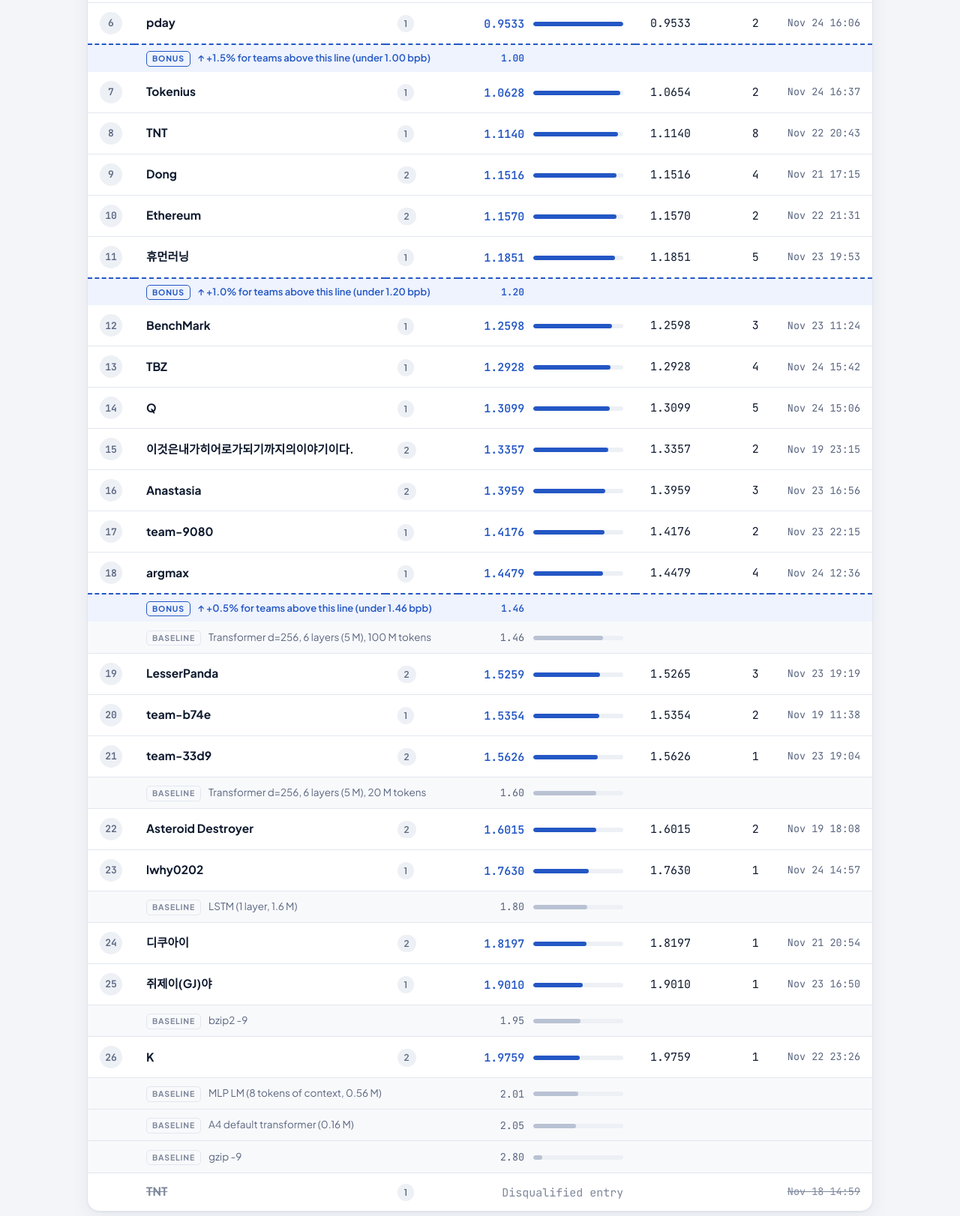
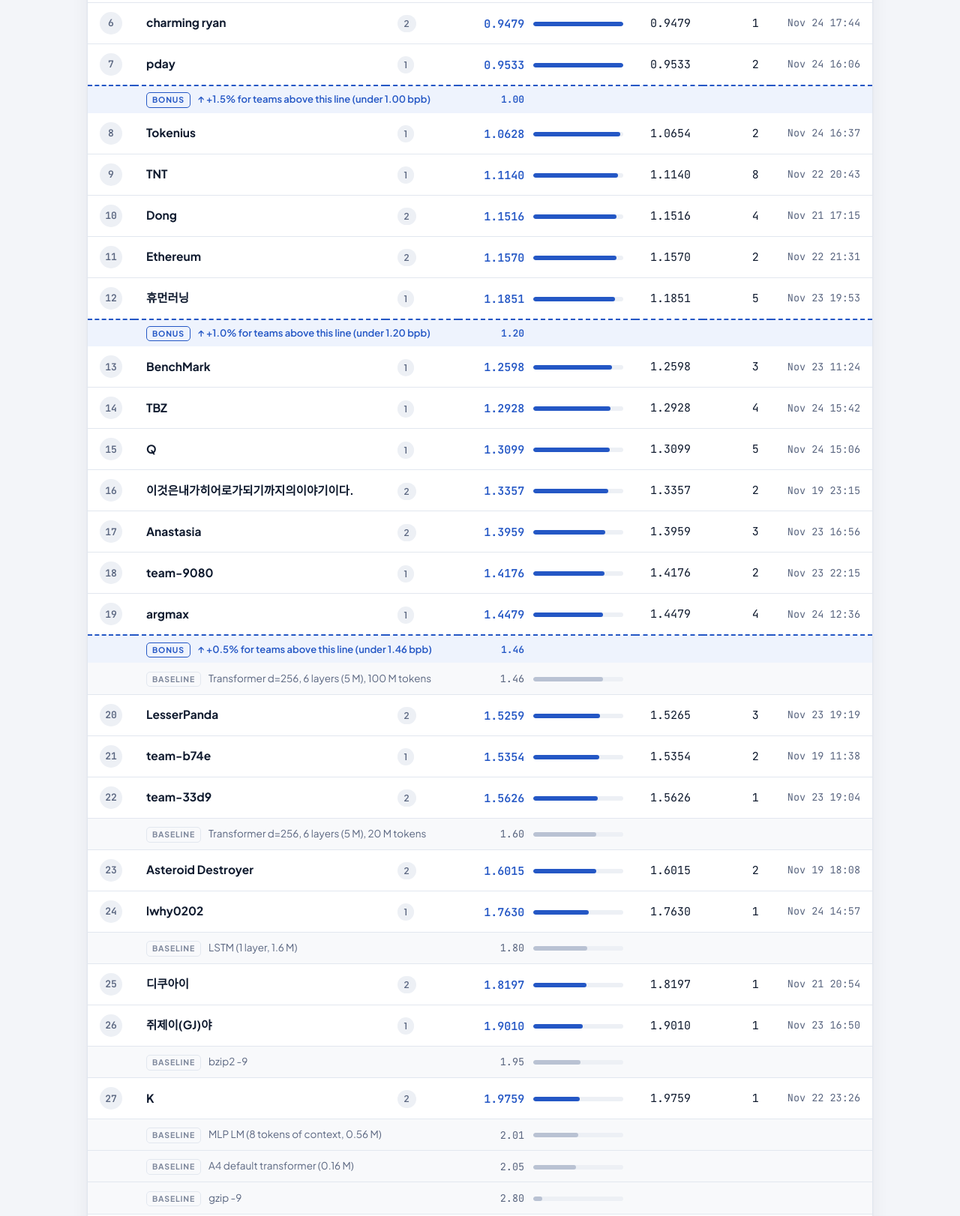
Before and after one commit to hongik-aicourses/mlf-leaderboard, a plain HTML site: page index.html in a window 1280 px wide. Shown: the part 771-2393 px from the top of the page at 75% size. Drawn offline with Linux system fonts and the light colour scheme.

Commit message:
Board 2026-11-24 17:54 KST

```diff
--- a/index.html
+++ b/index.html
@@ -97,13 +97,13 @@ footer{color:var(--faint);font-size:13px;padding:24px 0 48px}
 </div></header>
 <main class="wrap">
  <div class="stats">
-  <div class="stat"><div class="k">Teams</div><div class="v">26</div><div class="s">with a scored upload</div></div>
-  <div class="stat"><div class="k">Uploads</div><div class="v">119</div><div class="s">scored or rejected</div></div>
+  <div class="stat"><div class="k">Teams</div><div class="v">27</div><div class="s">with a scored upload</div></div>
+  <div class="stat"><div class="k">Uploads</div><div class="v">120</div><div class="s">scored or rejected</div></div>
   <div class="stat"><div class="k">Best score</div><div class="v">0.8468</div><div class="s">bits per byte</div></div>
   <div class="stat"><div class="k" id="cd-k">Closes in</div><div class="v" id="cd">&ndash;</div><div class="s">Wed 2 Dec, 23:59 KST</div></div>
  </div>
  <div class="board">
-  <div class="bar-head"><div><h2>Rankings</h2><div class="u">Ordered by each team's best score · updated 2026-11-24 17:14 KST</div></div>
+  <div class="bar-head"><div><h2>Rankings</h2><div class="u">Ordered by each team's best score · updated 2026-11-24 17:54 KST</div></div>
   <div class="filters" role="group" aria-label="Section"><button data-s="" aria-pressed="true">All sections</button><button data-s="1" aria-pressed="false">Section 1</button><button data-s="2" aria-pressed="false">Section 2</button></div></div>
   <div class="scroll"><table>
    <thead><tr><th>#</th><th>Team</th><th>Section</th><th class="num">Best (bpb)</th><th class="num hide-sm">Last</th><th class="num hide-sm">Uploads</th><th class="num hide-sm">Last upload</th></tr></thead>
@@ -113,34 +113,35 @@ footer{color:var(--faint);font-size:13px;padding:24px 0 48px}
 <tr class="team" data-section="2"><td class="rank"><span class="medal">3</span></td><td class="name">주식회사하이트진로</td><td><span class="chip">2</span></td><td class="score"><span class="num best">0.9015</span><span class="bar" aria-hidden="true"><i style="width:100.0%"></i></span></td><td class="num hide-sm">0.9015</td><td class="num hide-sm">7</td><td class="num when hide-sm">Nov 23 14:18</td></tr>
 <tr class="team" data-section="1"><td class="rank"><span class="medal">4</span></td><td class="name">team03</td><td><span class="chip">1</span></td><td class="score"><span class="num best">0.9069</span><span class="bar" aria-hidden="true"><i style="width:100.0%"></i></span></td><td class="num hide-sm">0.9071</td><td class="num hide-sm">16</td><td class="num when hide-sm">Nov 24 17:12</td></tr>
 <tr class="team" data-section="2"><td class="rank"><span class="medal">5</span></td><td class="name">기학기전문가</td><td><span class="chip">2</span></td><td class="score"><span class="num best">0.9191</span><span class="bar" aria-hidden="true"><i style="width:100.0%"></i></span></td><td class="num hide-sm">0.9191</td><td class="num hide-sm">10</td><td class="num when hide-sm">Nov 22 22:33</td></tr>
-<tr class="team" data-section="1"><td class="rank"><span class="medal">6</span></td><td class="name">pday</td><td><span class="chip">1</span></td><td class="score"><span class="num best">0.9533</span><span class="bar" aria-hidden="true"><i style="width:100.0%"></i></span></td><td class="num hide-sm">0.9533</td><td class="num hide-sm">2</td><td class="num when hide-sm">Nov 24 16:06</td></tr>
+<tr class="team" data-section="2"><td class="rank"><span class="medal">6</span></td><td class="name">charming ryan</td><td><span class="chip">2</span></td><td class="score"><span class="num best">0.9479</span><span class="bar" aria-hidden="true"><i style="width:100.0%"></i></span></td><td class="num hide-sm">0.9479</td><td class="num hide-sm">1</td><td class="num when hide-sm">Nov 24 17:44</td></tr>
+<tr class="team" data-section="1"><td class="rank"><span class="medal">7</span></td><td class="name">pday</td><td><span class="chip">1</span></td><td class="score"><span class="num best">0.9533</span><span class="bar" aria-hidden="true"><i style="width:100.0%"></i></span></td><td class="num hide-sm">0.9533</td><td class="num hide-sm">2</td><td class="num when hide-sm">Nov 24 16:06</td></tr>
 <tr class="line"><td class="rank"></td><td colspan="2"><span class="tag bonus">Bonus</span>&uarr; +1.5% for teams above this line (under 1.00 bpb)</td><td class="score"><span class="num">1.00</span><span class="bar" aria-hidden="true"></span></td><td class="num hide-sm"></td><td class="num hide-sm"></td><td class="hide-sm"></td></tr>
-<tr class="team" data-section="1"><td class="rank"><span class="medal">7</span></td><td class="name">Tokenius</td><td><span class="chip">1</span></td><td class="score"><span class="num best">1.0628</span><span class="bar" aria-hidden="true"><i style="width:96.9%"></i></span></td><td class="num hide-sm">1.0654</td><td class="num hide-sm">2</td><td class="num when hide-sm">Nov 24 16:37</td></tr>
-<tr class="team" data-section="1"><td class="rank"><span class="medal">8</span></td><td class="name">TNT</td><td><span class="chip">1</span></td><td class="score"><span class="num best">1.1140</span><span class="bar" aria-hidden="true"><i style="width:94.3%"></i></span></td><td class="num hide-sm">1.1140</td><td class="num hide-sm">8</td><td class="num when hide-sm">Nov 22 20:43</td></tr>
-<tr class="team" data-section="2"><td class="rank"><span class="medal">9</span></td><td class="name">Dong</td><td><span class="chip">2</span></td><td class="score"><span class="num best">1.1516</span><span class="bar" aria-hidden="true"><i style="width:92.4%"></i></span></td><td class="num hide-sm">1.1516</td><td class="num hide-sm">4</td><td class="num when hide-sm">Nov 21 17:15</td></tr>
-<tr class="team" data-section="2"><td class="rank"><span class="medal">10</span></td><td class="name">Ethereum</td><td><span class="chip">2</span></td><td class="score"><span class="num best">1.1570</span><span class="bar" aria-hidden="true"><i style="width:92.1%"></i></span></td><td class="num hide-sm">1.1570</td><td class="num hide-sm">2</td><td class="num when hide-sm">Nov 22 21:31</td></tr>
-<tr class="team" data-section="1"><td class="rank"><span class="medal">11</span></td><td class="name">휴먼러닝</td><td><span class="chip">1</span></td><td class="score"><span class="num best">1.1851</span><span class="bar" aria-hidden="true"><i style="width:90.7%"></i></span></td><td class="num hide-sm">1.1851</td><td class="num hide-sm">5</td><td class="num when hide-sm">Nov 23 19:53</td></tr>
+<tr class="team" data-section="1"><td class="rank"><span class="medal">8</span></td><td class="name">Tokenius</td><td><span class="chip">1</span></td><td class="score"><span class="num best">1.0628</span><span class="bar" aria-hidden="true"><i style="width:96.9%"></i></span></td><td class="num hide-sm">1.0654</td><td class="num hide-sm">2</td><td class="num when hide-sm">Nov 24 16:37</td></tr>
+<tr class="team" data-section="1"><td class="rank"><span class="medal">9</span></td><td class="name">TNT</td><td><span class="chip">1</span></td><td class="score"><span class="num best">1.1140</span><span class="bar" aria-hidden="true"><i style="width:94.3%"></i></span></td><td class="num hide-sm">1.1140</td><td class="num hide-sm">8</td><td class="num when hide-sm">Nov 22 20:43</td></tr>
+<tr class="team" data-section="2"><td class="rank"><span class="medal">10</span></td><td class="name">Dong</td><td><span class="chip">2</span></td><td class="score"><span class="num best">1.1516</span><span class="bar" aria-hidden="true"><i style="width:92.4%"></i></span></td><td class="num hide-sm">1.1516</td><td class="num hide-sm">4</td><td class="num when hide-sm">Nov 21 17:15</td></tr>
+<tr class="team" data-section="2"><td class="rank"><span class="medal">11</span></td><td class="name">Ethereum</td><td><span class="chip">2</span></td><td class="score"><span class="num best">1.1570</span><span class="bar" aria-hidden="true"><i style="width:92.1%"></i></span></td><td class="num hide-sm">1.1570</td><td class="num hide-sm">2</td><td class="num when hide-sm">Nov 22 21:31</td></tr>
+<tr class="team" data-section="1"><td class="rank"><span class="medal">12</span></td><td class="name">휴먼러닝</td><td><span class="chip">1</span></td><td class="score"><span class="num best">1.1851</span><span class="bar" aria-hidden="true"><i style="width:90.7%"></i></span></td><td class="num hide-sm">1.1851</td><td class="num hide-sm">5</td><td class="num when hide-sm">Nov 23 19:53</td></tr>
 <tr class="line"><td class="rank"></td><td colspan="2"><span class="tag bonus">Bonus</span>&uarr; +1.0% for teams above this line (under 1.20 bpb)</td><td class="score"><span class="num">1.20</span><span class="bar" aria-hidden="true"></span></td><td class="num hide-sm"></td><td class="num hide-sm"></td><td class="hide-sm"></td></tr>
-<tr class="team" data-section="1"><td class="rank"><span class="medal">12</span></td><td class="name">BenchMark</td><td><span class="chip">1</span></td><td class="score"><span class="num best">1.2598</span><span class="bar" aria-hidden="true"><i style="width:87.0%"></i></span></td><td class="num hide-sm">1.2598</td><td class="num hide-sm">3</td><td class="num when hide-sm">Nov 23 11:24</td></tr>
-<tr class="team" data-section="1"><td class="rank"><span class="medal">13</span></td><td class="name">TBZ</td><td><span class="chip">1</span></td><td class="score"><span class="num best">1.2928</span><span class="bar" aria-hidden="true"><i style="width:85.4%"></i></span></td><td class="num hide-sm">1.2928</td><td class="num hide-sm">4</td><td class="num when hide-sm">Nov 24 15:42</td></tr>
-<tr class="team" data-section="1"><td class="rank"><span class="medal">14</span></td><td class="name">Q</td><td><span class="chip">1</span></td><td class="score"><span class="num best">1.3099</span><span class="bar" aria-hidden="true"><i style="width:84.5%"></i></span></td><td class="num hide-sm">1.3099</td><td class="num hide-sm">5</td><td class="num when hide-sm">Nov 24 15:06</td></tr>
-<tr class="team" data-section="2"><td class="rank"><span class="medal">15</span></td><td class="name">이것은내가히어로가되기까지의이야기이다.</td><td><span class="chip">2</span></td><td class="score"><span class="num best">1.3357</span><span class="bar" aria-hidden="true"><i style="width:83.2%"></i></span></td><td class="num hide-sm">1.3357</td><td class="num hide-sm">2</td><td class="num when hide-sm">Nov 19 23:15</td></tr>
-<tr class="team" data-section="2"><td class="rank"><span class="medal">16</span></td><td class="name">Anastasia</td><td><span class="chip">2</span></td><td class="score"><span class="num best">1.3959</span><span class="bar" aria-hidden="true"><i style="width:80.2%"></i></span></td><td class="num hide-sm">1.3959</td><td class="num hide-sm">3</td><td class="num when hide-sm">Nov 23 16:56</td></tr>
-<tr class="team" data-section="1"><td class="rank"><span class="medal">17</span></td><td class="name">team-9080</td><td><span class="chip">1</span></td><td class="score"><span class="num best">1.4176</span><span class="bar" aria-hidden="true"><i style="width:79.1%"></i></span></td><td class="num hide-sm">1.4176</td><td class="num hide-sm">2</td><td class="num when hide-sm">Nov 23 22:15</td></tr>
-<tr class="team" data-section="1"><td class="rank"><span class="medal">18</span></td><td class="name">argmax</td><td><span class="chip">1</span></td><td class="score"><span class="num best">1.4479</span><span class="bar" aria-hidden="true"><i style="width:77.6%"></i></span></td><td class="num hide-sm">1.4479</td><td class="num hide-sm">4</td><td class="num when hide-sm">Nov 24 12:36</td></tr>
+<tr class="team" data-section="1"><td class="rank"><span class="medal">13</span></td><td class="name">BenchMark</td><td><span class="chip">1</span></td><td class="score"><span class="num best">1.2598</span><span class="bar" aria-hidden="true"><i style="width:87.0%"></i></span></td><td class="num hide-sm">1.2598</td><td class="num hide-sm">3</td><td class="num when hide-sm">Nov 23 11:24</td></tr>
+<tr class="team" data-section="1"><td class="rank"><span class="medal">14</span></td><td class="name">TBZ</td><td><span class="chip">1</span></td><td class="score"><span class="num best">1.2928</span><span class="bar" aria-hidden="true"><i style="width:85.4%"></i></span></td><td class="num hide-sm">1.2928</td><td class="num hide-sm">4</td><td class="num when hide-sm">Nov 24 15:42</td></tr>
+<tr class="team" data-section="1"><td class="rank"><span class="medal">15</span></td><td class="name">Q</td><td><span class="chip">1</span></td><td class="score"><span class="num best">1.3099</span><span class="bar" aria-hidden="true"><i style="width:84.5%"></i></span></td><td class="num hide-sm">1.3099</td><td class="num hide-sm">5</td><td class="num when hide-sm">Nov 24 15:06</td></tr>
+<tr class="team" data-section="2"><td class="rank"><span class="medal">16</span></td><td class="name">이것은내가히어로가되기까지의이야기이다.</td><td><span class="chip">2</span></td><td class="score"><span class="num best">1.3357</span><span class="bar" aria-hidden="true"><i style="width:83.2%"></i></span></td><td class="num hide-sm">1.3357</td><td class="num hide-sm">2</td><td class="num when hide-sm">Nov 19 23:15</td></tr>
+<tr class="team" data-section="2"><td class="rank"><span class="medal">17</span></td><td class="name">Anastasia</td><td><span class="chip">2</span></td><td class="score"><span class="num best">1.3959</span><span class="bar" aria-hidden="true"><i style="width:80.2%"></i></span></td><td class="num hide-sm">1.3959</td><td class="num hide-sm">3</td><td class="num when hide-sm">Nov 23 16:56</td></tr>
+<tr class="team" data-section="1"><td class="rank"><span class="medal">18</span></td><td class="name">team-9080</td><td><span class="chip">1</span></td><td class="score"><span class="num best">1.4176</span><span class="bar" aria-hidden="true"><i style="width:79.1%"></i></span></td><td class="num hide-sm">1.4176</td><td class="num hide-sm">2</td><td class="num when hide-sm">Nov 23 22:15</td></tr>
+<tr class="team" data-section="1"><td class="rank"><span class="medal">19</span></td><td class="name">argmax</td><td><span class="chip">1</span></td><td class="score"><span class="num best">1.4479</span><span class="bar" aria-hidden="true"><i style="width:77.6%"></i></span></td><td class="num hide-sm">1.4479</td><td class="num hide-sm">4</td><td class="num when hide-sm">Nov 24 12:36</td></tr>
 <tr class="line"><td class="rank"></td><td colspan="2"><span class="tag bonus">Bonus</span>&uarr; +0.5% for teams above this line (under 1.46 bpb)</td><td class="score"><span class="num">1.46</span><span class="bar" aria-hidden="true"></span></td><td class="num hide-sm"></td><td class="num hide-sm"></td><td class="hide-sm"></td></tr>
 <tr class="base"><td class="rank"></td><td colspan="2"><span class="tag">Baseline</span>Transformer d=256, 6 layers (5 M), 100 M tokens</td><td class="score"><span class="num">1.46</span><span class="bar" aria-hidden="true"><i style="width:77.0%"></i></span></td><td class="num hide-sm"></td><td class="num hide-sm"></td><td class="hide-sm"></td></tr>
-<tr class="team" data-section="2"><td class="rank"><span class="medal">19</span></td><td class="name">LesserPanda</td><td><span class="chip">2</span></td><td class="score"><span class="num best">1.5259</span><span class="bar" aria-hidden="true"><i style="width:73.7%"></i></span></td><td class="num hide-sm">1.5265</td><td class="num hide-sm">3</td><td class="num when hide-sm">Nov 23 19:19</td></tr>
-<tr class="team" data-section="1"><td class="rank"><span class="medal">20</span></td><td class="name">team-b74e</td><td><span class="chip">1</span></td><td class="score"><span class="num best">1.5354</span><span class="bar" aria-hidden="true"><i style="width:73.2%"></i></span></td><td class="num hide-sm">1.5354</td><td class="num hide-sm">2</td><td class="num when hide-sm">Nov 19 11:38</td></tr>
-<tr class="team" data-section="2"><td class="rank"><span class="medal">21</span></td><td class="name">team-33d9</td><td><span class="chip">2</span></td><td class="score"><span class="num best">1.5626</span><span class="bar" aria-hidden="true"><i style="width:71.9%"></i></span></td><td class="num hide-sm">1.5626</td><td class="num hide-sm">1</td><td class="num when hide-sm">Nov 23 19:04</td></tr>
+<tr class="team" data-section="2"><td class="rank"><span class="medal">20</span></td><td class="name">LesserPanda</td><td><span class="chip">2</span></td><td class="score"><span class="num best">1.5259</span><span class="bar" aria-hidden="true"><i style="width:73.7%"></i></span></td><td class="num hide-sm">1.5265</td><td class="num hide-sm">3</td><td class="num when hide-sm">Nov 23 19:19</td></tr>
+<tr class="team" data-section="1"><td class="rank"><span class="medal">21</span></td><td class="name">team-b74e</td><td><span class="chip">1</span></td><td class="score"><span class="num best">1.5354</span><span class="bar" aria-hidden="true"><i style="width:73.2%"></i></span></td><td class="num hide-sm">1.5354</td><td class="num hide-sm">2</td><td class="num when hide-sm">Nov 19 11:38</td></tr>
+<tr class="team" data-section="2"><td class="rank"><span class="medal">22</span></td><td class="name">team-33d9</td><td><span class="chip">2</span></td><td class="score"><span class="num best">1.5626</span><span class="bar" aria-hidden="true"><i style="width:71.9%"></i></span></td><td class="num hide-sm">1.5626</td><td class="num hide-sm">1</td><td class="num when hide-sm">Nov 23 19:04</td></tr>
 <tr class="base"><td class="rank"></td><td colspan="2"><span class="tag">Baseline</span>Transformer d=256, 6 layers (5 M), 20 M tokens</td><td class="score"><span class="num">1.60</span><span class="bar" aria-hidden="true"><i style="width:70.0%"></i></span></td><td class="num hide-sm"></td><td class="num hide-sm"></td><td class="hide-sm"></td></tr>
-<tr class="team" data-section="2"><td class="rank"><span class="medal">22</span></td><td class="name">Asteroid Destroyer</td><td><span class="chip">2</span></td><td class="score"><span class="num best">1.6015</span><span class="bar" aria-hidden="true"><i style="width:69.9%"></i></span></td><td class="num hide-sm">1.6015</td><td class="num hide-sm">2</td><td class="num when hide-sm">Nov 19 18:08</td></tr>
-<tr class="team" data-section="1"><td class="rank"><span class="medal">23</span></td><td class="name">lwhy0202</td><td><span class="chip">1</span></td><td class="score"><span class="num best">1.7630</span><span class="bar" aria-hidden="true"><i style="width:61.8%"></i></span></td><td class="num hide-sm">1.7630</td><td class="num hide-sm">1</td><td class="num when hide-sm">Nov 24 14:57</td></tr>
+<tr class="team" data-section="2"><td class="rank"><span class="medal">23</span></td><td class="name">Asteroid Destroyer</td><td><span class="chip">2</span></td><td class="score"><span class="num best">1.6015</span><span class="bar" aria-hidden="true"><i style="width:69.9%"></i></span></td><td class="num hide-sm">1.6015</td><td class="num hide-sm">2</td><td class="num when hide-sm">Nov 19 18:08</td></tr>
+<tr class="team" data-section="1"><td class="rank"><span class="medal">24</span></td><td class="name">lwhy0202</td><td><span class="chip">1</span></td><td class="score"><span class="num best">1.7630</span><span class="bar" aria-hidden="true"><i style="width:61.8%"></i></span></td><td class="num hide-sm">1.7630</td><td class="num hide-sm">1</td><td class="num when hide-sm">Nov 24 14:57</td></tr>
 <tr class="base"><td class="rank"></td><td colspan="2"><span class="tag">Baseline</span>LSTM (1 layer, 1.6 M)</td><td class="score"><span class="num">1.80</span><span class="bar" aria-hidden="true"><i style="width:60.0%"></i></span></td><td class="num hide-sm"></td><td class="num hide-sm"></td><td class="hide-sm"></td></tr>
-<tr class="team" data-section="2"><td class="rank"><span class="medal">24</span></td><td class="name">디쿠아이</td><td><span class="chip">2</span></td><td class="score"><span class="num best">1.8197</span><span class="bar" aria-hidden="true"><i style="width:59.0%"></i></span></td><td class="num hide-sm">1.8197</td><td class="num hide-sm">1</td><td class="num when hide-sm">Nov 21 20:54</td></tr>
-<tr class="team" data-section="1"><td class="rank"><span class="medal">25</span></td><td class="name">쥐제이(GJ)야</td><td><span class="chip">1</span></td><td class="score"><span class="num best">1.9010</span><span class="bar" aria-hidden="true"><i style="width:54.9%"></i></span></td><td class="num hide-sm">1.9010</td><td class="num hide-sm">1</td><td class="num when hide-sm">Nov 23 16:50</td></tr>
+<tr class="team" data-section="2"><td class="rank"><span class="medal">25</span></td><td class="name">디쿠아이</td><td><span class="chip">2</span></td><td class="score"><span class="num best">1.8197</span><span class="bar" aria-hidden="true"><i style="width:59.0%"></i></span></td><td class="num hide-sm">1.8197</td><td class="num hide-sm">1</td><td class="num when hide-sm">Nov 21 20:54</td></tr>
+<tr class="team" data-section="1"><td class="rank"><span class="medal">26</span></td><td class="name">쥐제이(GJ)야</td><td><span class="chip">1</span></td><td class="score"><span class="num best">1.9010</span><span class="bar" aria-hidden="true"><i style="width:54.9%"></i></span></td><td class="num hide-sm">1.9010</td><td class="num hide-sm">1</td><td class="num when hide-sm">Nov 23 16:50</td></tr>
 <tr class="base"><td class="rank"></td><td colspan="2"><span class="tag">Baseline</span>bzip2 -9</td><td class="score"><span class="num">1.95</span><span class="bar" aria-hidden="true"><i style="width:52.5%"></i></span></td><td class="num hide-sm"></td><td class="num hide-sm"></td><td class="hide-sm"></td></tr>
-<tr class="team" data-section="2"><td class="rank"><span class="medal">26</span></td><td class="name">K</td><td><span class="chip">2</span></td><td class="score"><span class="num best">1.9759</span><span class="bar" aria-hidden="true"><i style="width:51.2%"></i></span></td><td class="num hide-sm">1.9759</td><td class="num hide-sm">1</td><td class="num when hide-sm">Nov 22 23:26</td></tr>
+<tr class="team" data-section="2"><td class="rank"><span class="medal">27</span></td><td class="name">K</td><td><span class="chip">2</span></td><td class="score"><span class="num best">1.9759</span><span class="bar" aria-hidden="true"><i style="width:51.2%"></i></span></td><td class="num hide-sm">1.9759</td><td class="num hide-sm">1</td><td class="num when hide-sm">Nov 22 23:26</td></tr>
 <tr class="base"><td class="rank"></td><td colspan="2"><span class="tag">Baseline</span>MLP LM (8 tokens of context, 0.56 M)</td><td class="score"><span class="num">2.01</span><span class="bar" aria-hidden="true"><i style="width:49.5%"></i></span></td><td class="num hide-sm"></td><td class="num hide-sm"></td><td class="hide-sm"></td></tr>
 <tr class="base"><td class="rank"></td><td colspan="2"><span class="tag">Baseline</span>A4 default transformer (0.16 M)</td><td class="score"><span class="num">2.05</span><span class="bar" aria-hidden="true"><i style="width:47.5%"></i></span></td><td class="num hide-sm"></td><td class="num hide-sm"></td><td class="hide-sm"></td></tr>
 <tr class="base"><td class="rank"></td><td colspan="2"><span class="tag">Baseline</span>gzip -9</td><td class="score"><span class="num">2.80</span><span class="bar" aria-hidden="true"><i style="width:10.0%"></i></span></td><td class="num hide-sm"></td><td class="num hide-sm"></td><td class="hide-sm"></td></tr>
```
Also changed, not shown: board.json (+1 -1 lines).
